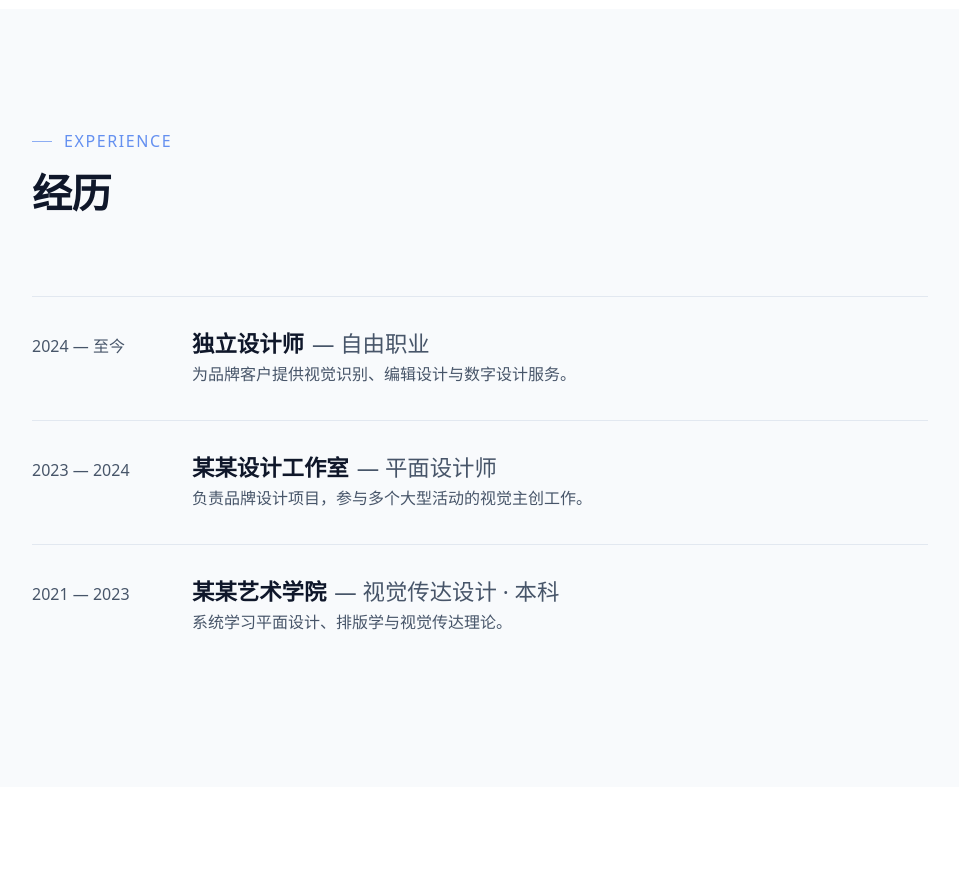
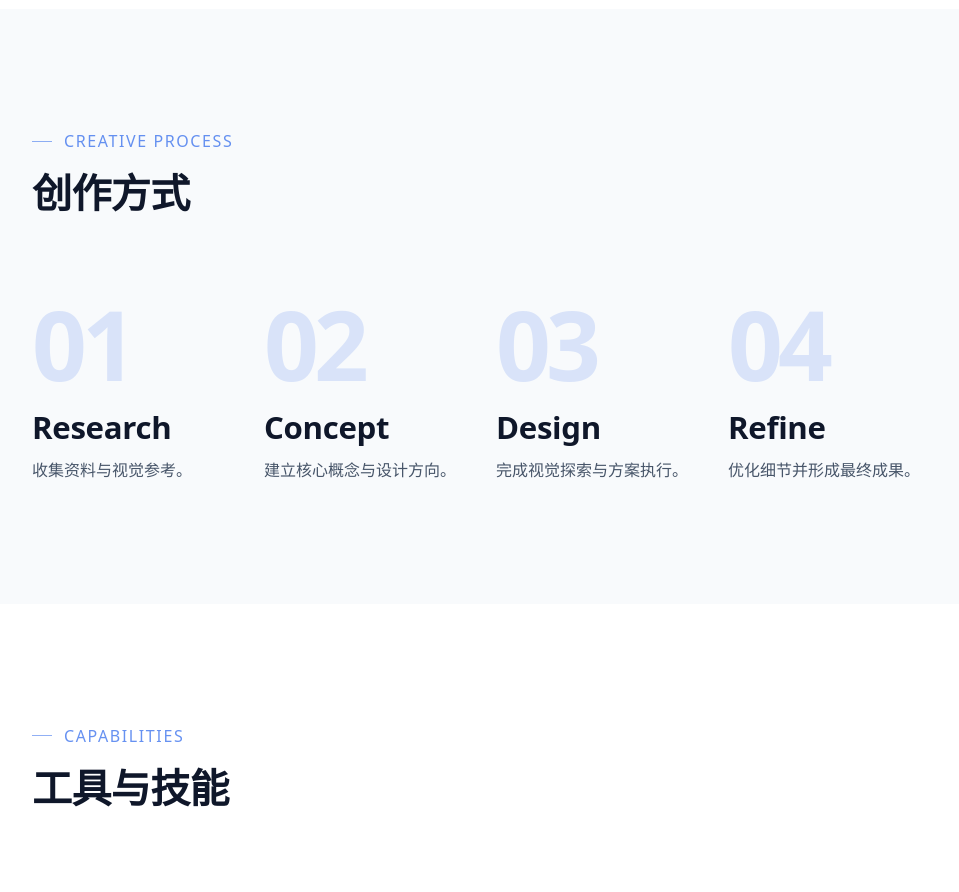
Before and after one commit to maybeable/Ming.-Portfolio-website, a Next.js app: page /about in a window 1280 px wide. Shown: the part 1940-2832 px from the top of the page, without its empty margins (160-1119 px from the left). Built offline with nearby package versions, Linux system fonts and the light colour scheme.

Commit message:
feat: 更新README文档并调整关于页 — 经历改为创作方式四列卡片

```diff
--- a/src/app/about/page.tsx
+++ b/src/app/about/page.tsx
@@ -48,24 +48,26 @@ const directions = [
   },
 ];
 
-const experiences = [
+const creativeProcess = [
   {
-    year: "2024 — 至今",
-    org: "独立设计师",
-    role: "自由职业",
-    description: "为品牌客户提供视觉识别、编辑设计与数字设计服务。",
+    id: "01",
+    title: "Research",
+    description: "收集资料与视觉参考。",
   },
   {
-    year: "2023 — 2024",
-    org: "某某设计工作室",
-    role: "平面设计师",
-    description: "负责品牌设计项目，参与多个大型活动的视觉主创工作。",
+    id: "02",
+    title: "Concept",
+    description: "建立核心概念与设计方向。",
   },
   {
-    year: "2021 — 2023",
-    org: "某某艺术学院",
-    role: "视觉传达设计 · 本科",
-    description: "系统学习平面设计、排版学与视觉传达理论。",
+    id: "03",
+    title: "Design",
+    description: "完成视觉探索与方案执行。",
+  },
+  {
+    id: "04",
+    title: "Refine",
+    description: "优化细节并形成最终成果。",
   },
 ];
 
@@ -154,35 +156,26 @@ export default function AboutPage() {
         </Container>
       </Section>
 
-      {/* ==================== 4. Selected Experience ==================== */}
+      {/* ==================== 4. Creative Process ==================== */}
       <Section className="bg-background-soft">
         <Container size="narrow">
           <AnimatedContainer>
             <SectionTitle
-              label="Experience"
-              title="经历"
+              label="Creative Process"
+              title="创作方式"
             />
           </AnimatedContainer>
 
-          <div className="space-y-0">
-            {experiences.map((exp, i) => (
-              <AnimatedContainer key={exp.year} delay={i * 0.1}>
-                <div className="border-t border-border py-8 flex flex-col md:flex-row md:items-baseline gap-2 md:gap-12">
-                  <span className="text-body-sm text-foreground-muted font-medium shrink-0 md:w-28">
-                    {exp.year}
-                  </span>
-                  <div>
-                    <h4 className="text-h4">
-                      {exp.org}
-                      <span className="text-body text-foreground-muted font-normal ml-2">
-                        — {exp.role}
-                      </span>
-                    </h4>
-                    <p className="text-body text-foreground-muted mt-1 leading-relaxed max-w-lg">
-                      {exp.description}
-                    </p>
-                  </div>
-                </div>
+          <div className="space-y-16 md:space-y-0 md:grid md:grid-cols-4 md:gap-8">
+            {creativeProcess.map((item, i) => (
+              <AnimatedContainer key={item.id} delay={i * 0.1}>
+                <span className="text-[clamp(3rem,2rem+5vw,6rem)] font-bold leading-none tracking-tighter text-primary/15">
+                  {item.id}
+                </span>
+                <h3 className="text-h3 mt-4">{item.title}</h3>
+                <p className="text-body text-foreground-muted mt-3 leading-relaxed">
+                  {item.description}
+                </p>
               </AnimatedContainer>
             ))}
           </div>
```
Also changed, not shown: 1 other file (tests, documents, lock files or other folders).
